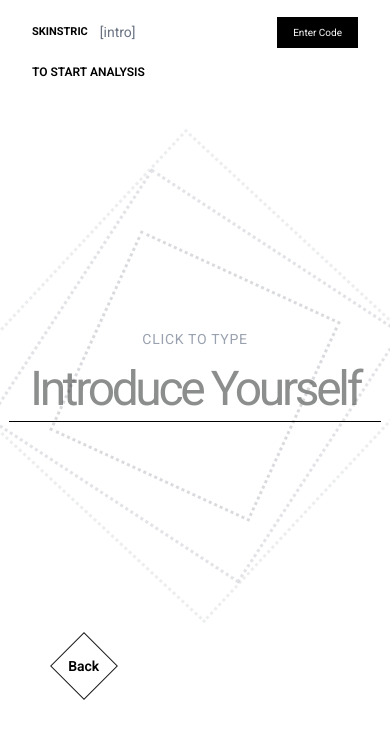
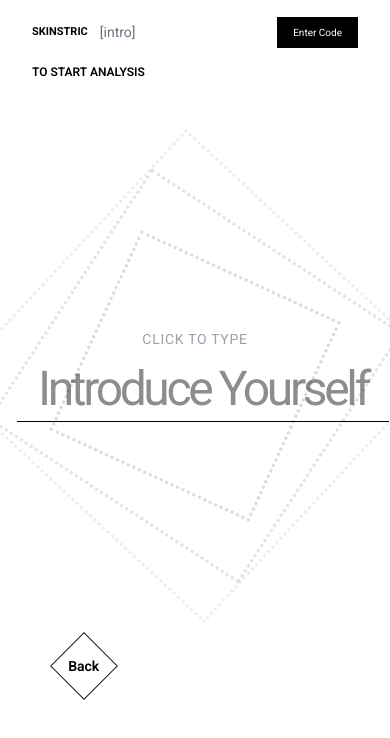
Before and after one commit to Guillermotrejo1/skinstric, a Next.js app: page /test in a window 390 px wide. Shown: the top 738 px of the page. Built offline with nearby package versions, Linux system fonts and the light colour scheme.

Commit message:
making small changes to fix layout on mobile devices

```diff
--- a/src/pages/test.tsx
+++ b/src/pages/test.tsx
@@ -118,7 +118,7 @@ const Test = () => {
                 setAnswers({ ...answers, [currentQuestionIndex === 0 ? "name" : "location"]: e.target.value });
                 setError("");
               }}
-              className="text-5xl sm:text-6xl font-normal text-center bg-transparent border-b border-black focus:outline-none appearance-none w-[372px] sm:w-[432px] pt-1 tracking-[-0.07em] leading-[64px] text-[#1A1B1C] z-20 relative"
+              className="text-5xl sm:text-6xl font-normal text-center bg-transparent border-b border-black focus:outline-none appearance-none w-[372px] sm:w-[432px] pt-1 tracking-[-0.07em] leading-[64px] text-[#1A1B1C] z-20 relative ml-4"
             />
             <button type="submit" className="sr-only">Submit</button>
           </form>
```
